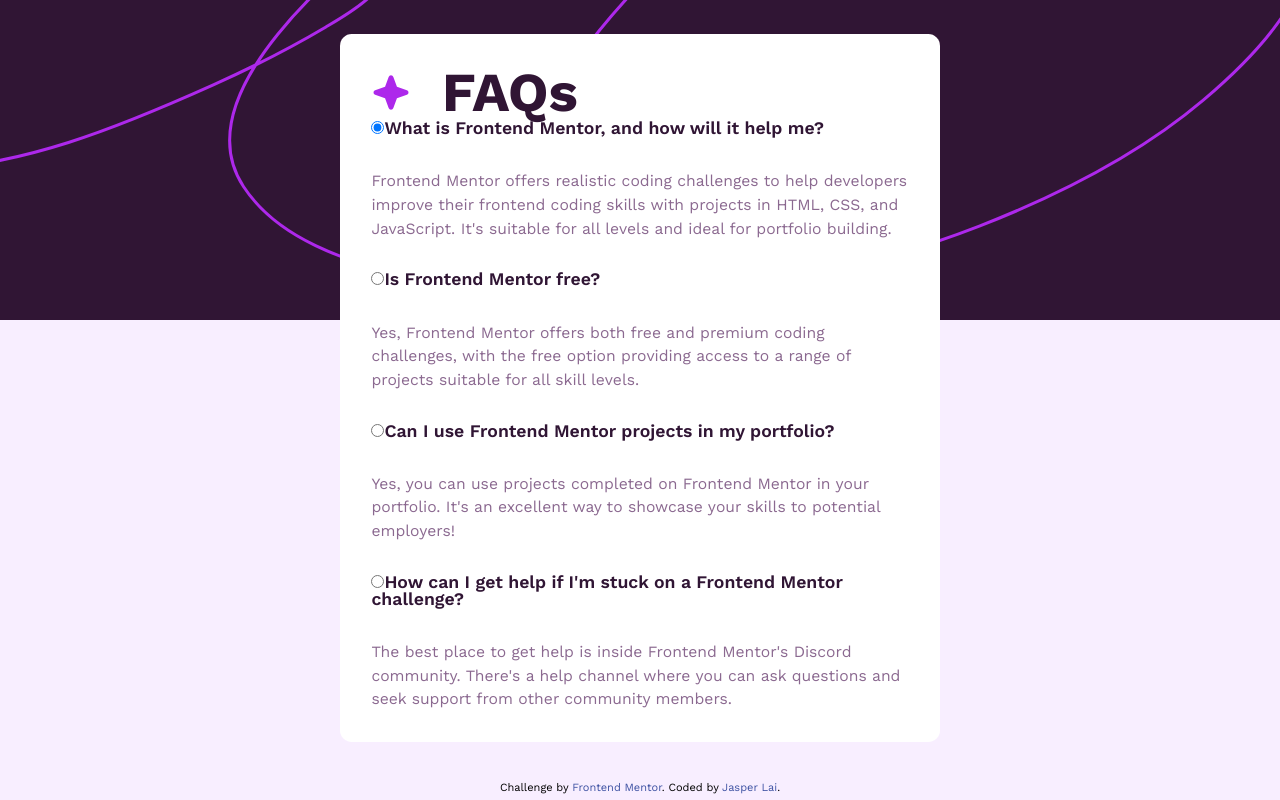
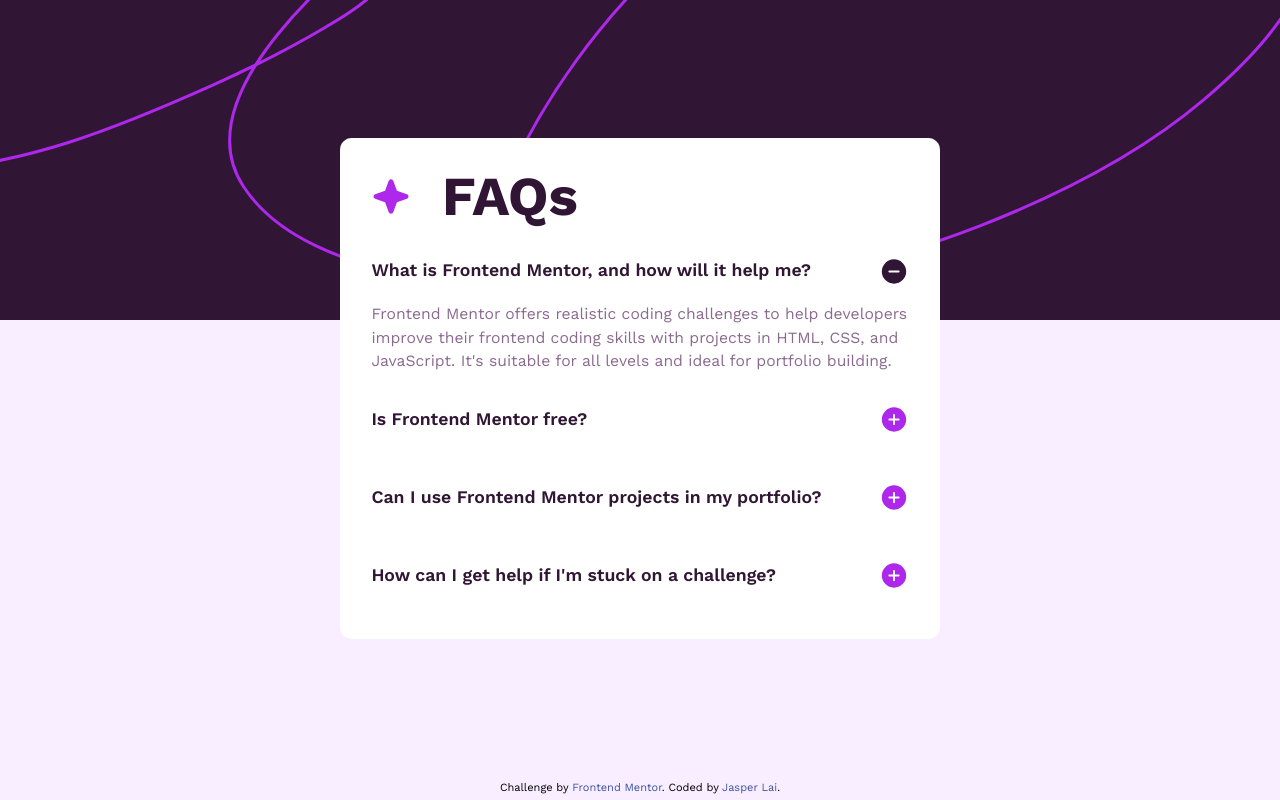
Before and after one commit to jasper2virtual/fem-repo-faq-accordion, a Vue app: page / in a window 1280 px wide. Built offline with nearby package versions, Linux system fonts and the light colour scheme.

Commit message:
Enhance Card component with improved FAQ interaction and styling

```diff
--- a/src/components/Card.vue
+++ b/src/components/Card.vue
@@ -1,22 +1,26 @@
 <template>
-    <div class="bg-white p-8 rounded-xl flex flex-col w-full max-w-[600px]">
+    <div class="bg-white p-8 rounded-xl flex flex-col w-full max-w-[600px] gap-y-8">
         <div class="flex gap-8">
             <img src="/src/assets/images/icon-star.svg" alt="star" class="w-[2.5rem] aspect-square"/>
             <span class="app-text-display">FAQs</span>
         </div>
         <div class="flex flex-col gap-8">
-            <div v-for="(faq,key) in faqs" :key class="flex flex-col gap-8">
-                <div class="flex justify-between items-center">
-                    <label class="app-text-title"><input type="radio" :value="key" v-model="picked" />{{ faq.question }}</label>
-                </div>
-                <p class="app-text-body text-app-pale-purple">{{ faq.answer }}</p>
+            <div v-for="(faq,key) in faqs" :key class="grid duration-500 transition-[grid-template-rows] grid-rows-[auto_0fr] has-[:checked]:grid-rows-[auto_1fr] gap-y-4">
+                <label class="app-text-title flex items-center cursor-pointer group hover:text-app-pink">
+                    <input type="radio" :value="key" v-model="picked" class="appearance-none">{{ faq.question }}
+                    <div class="grid grid-cols-1 grid-rows-1 ml-auto shrink-0">
+                        <img class="row-span-full col-span-full group-has-[:checked]:opacity-0 duration-500 transition-opacity" src="/src/assets/images/icon-plus.svg">
+                        <img class="row-span-full col-span-full opacity-0 group-has-[:checked]:opacity-100 duration-500 transition-opacity" src="/src/assets/images/icon-minus.svg">
+                    </div>
+                </label>
+                <p class="app-text-body text-app-pale-purple overflow-y-hidden">{{ faq.answer }}</p>
             </div>
         </div>
     </div>
 </template>
 
 <script lang="ts" setup>
-import { ref } from 'vue'
+import { ref, Transition } from 'vue'
 const faqs = [
     {
         question: "What is Frontend Mentor, and how will it help me?",
@@ -31,7 +35,7 @@
         answer: "Yes, you can use projects completed on Frontend Mentor in your portfolio. It's an excellent way to showcase your skills to potential employers!"
     },
     {
-        question: "How can I get help if I'm stuck on a Frontend Mentor challenge?",
+        question: "How can I get help if I'm stuck on a challenge?",
         answer: "The best place to get help is inside Frontend Mentor's Discord community. There's a help channel where you can ask questions and seek support from other community members."
     }
 ]
--- a/tailwind.config.js
+++ b/tailwind.config.js
@@ -12,6 +12,7 @@
       },
       colors: {
         'app-lignt-pink':'#F8EEFF',
+        'app-pink':'#AD28EB',
         'app-dark-purple':'#301534',
         'app-pale-purple':'#8B6990'
       },
```
